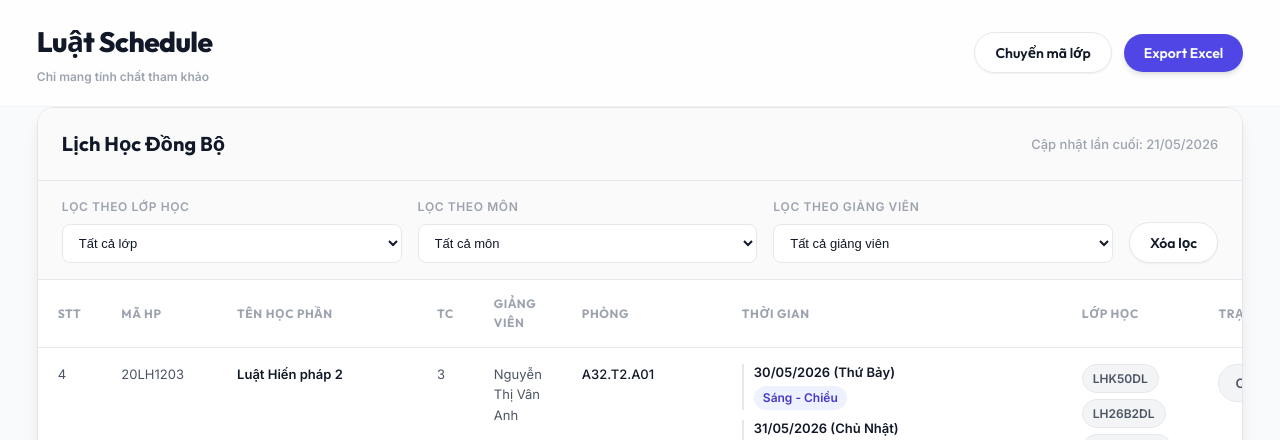
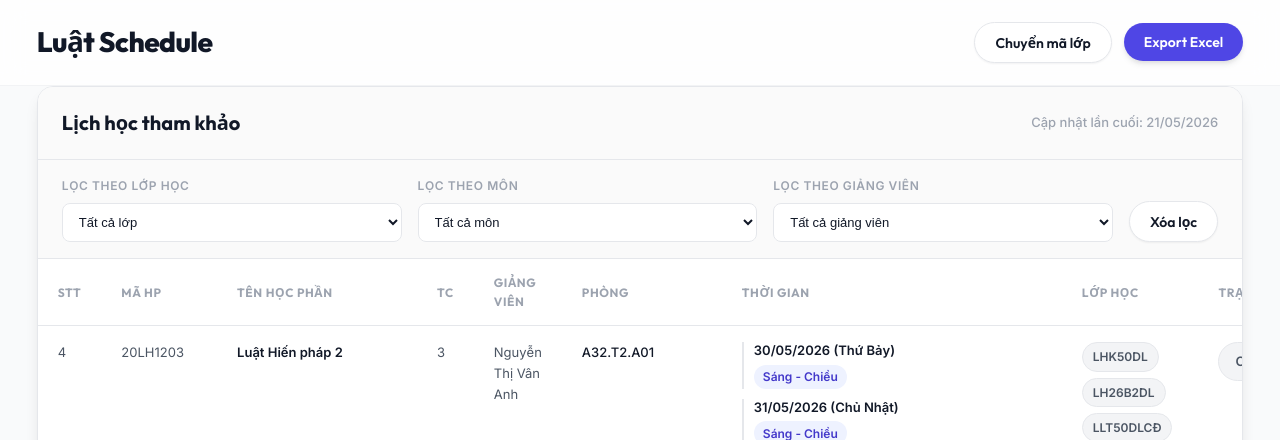
Before and after one commit to Messiac24/Luat-Schedule, a Flask app: page / in a window 1280 px wide. Shown: the top 440 px of the page. Run offline with Flask 3, Linux system fonts and the light colour scheme.

Commit message:
Rename schedule section title

```diff
--- a/schedule-tool/static/css/style.css
+++ b/schedule-tool/static/css/style.css
@@ -76,12 +76,6 @@ body {
     align-items: center;
 }
 
-.brand-title {
-    display: flex;
-    flex-direction: column;
-    gap: 2px;
-}
-
 h1 {
     font-family: var(--font-display);
     font-size: 28px;
@@ -92,12 +86,6 @@ h1 {
 
 h1 span {
     color: var(--color-primary);
-}
-
-.brand-title p {
-    font-size: 12px;
-    font-weight: 600;
-    color: var(--color-text-muted);
 }
 
 .actions {
--- a/schedule-tool/templates/index.html
+++ b/schedule-tool/templates/index.html
@@ -10,15 +10,12 @@
     <link rel="preconnect" href="https://fonts.googleapis.com">
     <link rel="preconnect" href="https://fonts.gstatic.com" crossorigin>
     <link href="https://fonts.googleapis.com/css2?family=Inter:wght@400;500;600&family=Outfit:wght@500;600;700;800&display=swap" rel="stylesheet">
-    <link rel="stylesheet" href="{{ url_for('static', filename='css/style.css') }}?v=11">
+    <link rel="stylesheet" href="{{ url_for('static', filename='css/style.css') }}?v=12">
 </head>
 <body>
     <header class="app-header">
         <div class="container header-content">
-            <div class="brand-title">
-                <h1>Luật Schedule {% if is_admin %}<span>Admin</span>{% endif %}</h1>
-                <p>Chỉ mang tính chất tham khảo</p>
-            </div>
+            <h1>Luật Schedule {% if is_admin %}<span>Admin</span>{% endif %}</h1>
             <div class="actions">
                 <button id="btn-toggle-class-map" class="btn btn-secondary">
                     Chuyển mã lớp
@@ -57,7 +54,7 @@
     <main class="container">
         <div class="table-card">
             <div class="table-header">
-                <h2>Lịch Học Đồng Bộ</h2>
+                <h2>Lịch học tham khảo</h2>
                 <p>Cập nhật lần cuối: {% if data.last_updated %}{{ (data.last_updated|string)[:10].split('-')|reverse|join('/') }}{% else %}Chưa có dữ liệu{% endif %}</p>
             </div>
             <div id="filter-panel" class="filter-bar">
```
